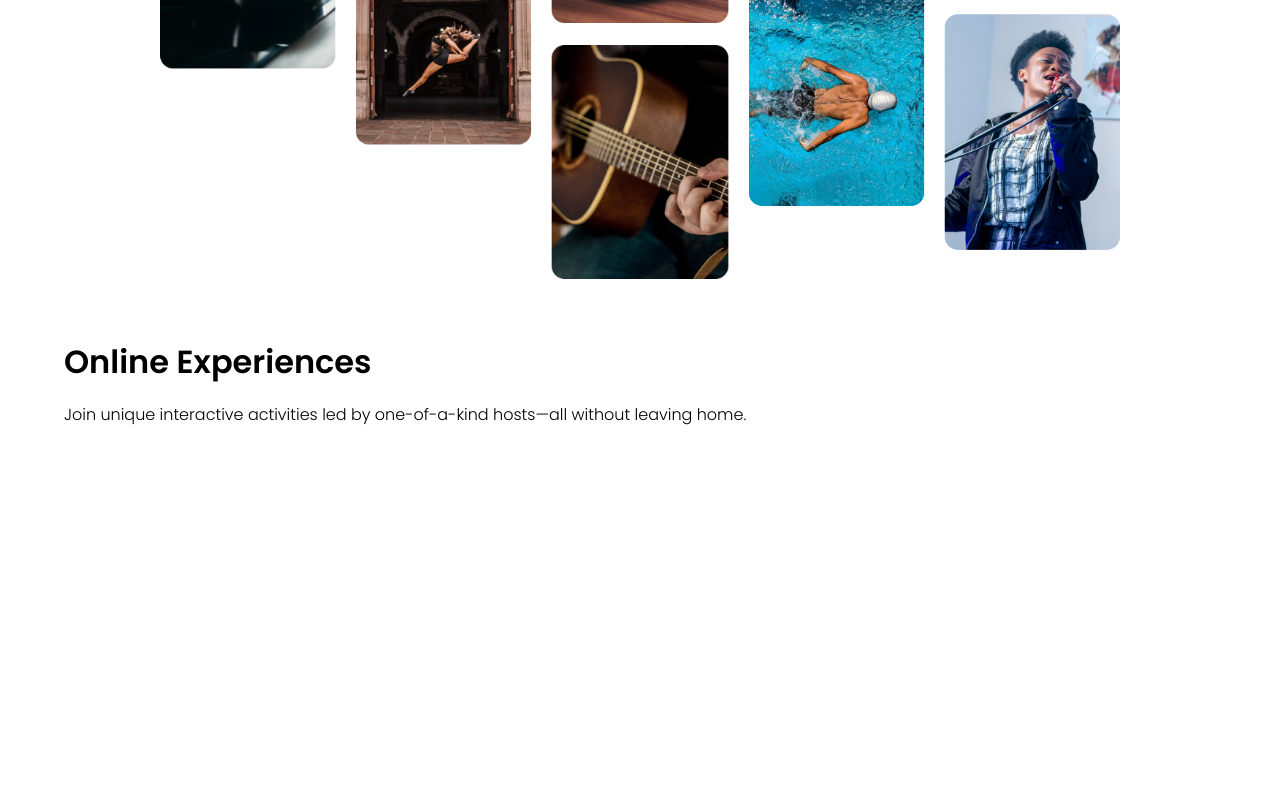
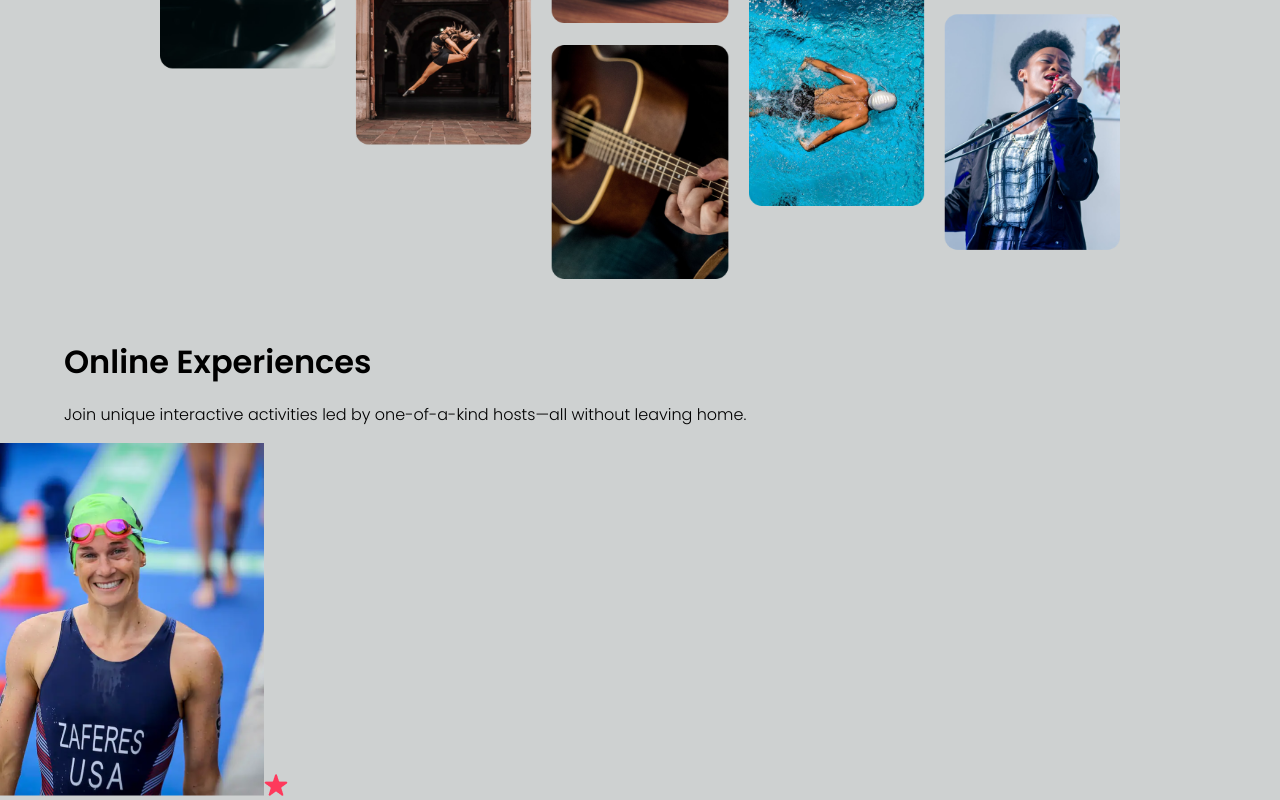
Before and after one commit to alexGrandolph/air-bnb-experiences-clone, a React (Create React App) app: page / in a window 1280 px wide. Shown: the part 418-1218 px from the top of the page. Before the commit the page ends 861 px from the top, so only its background shows below. Built offline with nearby package versions, Linux system fonts and the light colour scheme.

Commit message:
feat: add Card compononent (image and star), add to App component

```diff
--- a/src/App.css
+++ b/src/App.css
@@ -1,5 +1,6 @@
 * {
   box-sizing: border-box;
+  background-color: rgb(206, 209, 209);
 }
 
 body {
--- a/src/App.js
+++ b/src/App.js
@@ -1,6 +1,7 @@
 import './App.css';
 import NavBar from './components/NavBar.js'
 import Hero from './components/Hero.js'
+import Card from './components/Card.js'
 
 
 function App() {
@@ -8,6 +9,7 @@ function App() {
     <div>
       <NavBar />
       <Hero />
+      <Card />
     </div>
   );
 }
--- /dev/null
+++ b/src/components/Card.js
@@ -0,0 +1,15 @@
+import KatieImage from '../assets/images/katie-zaferes.png';
+import CardStar from '../assets/images/star.png';
+
+
+
+function Card() {
+  return (
+    <div className="card-container">
+      <img className="card-image" src={KatieImage} alt="card-image" />
+      <img className="card-start" src={CardStar} alt="card-star" />
+    </div>
+  )
+}
+
+export default Card
```
Also changed, not shown: src/assets/images/katie-zaferes.png (added), src/assets/images/star.png (added).
